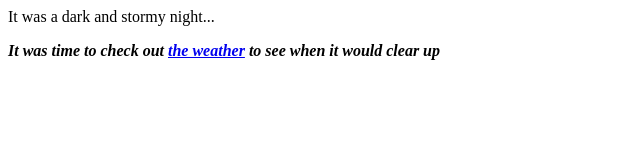
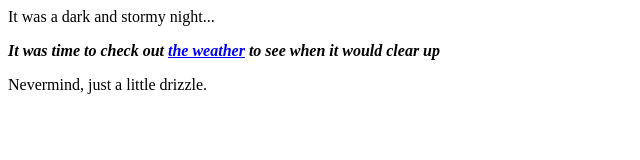
Before and after one commit to bonnierenaee/fireside_story, a plain HTML site: page index.html in a window 1280 px wide. Shown: the whole page, without its empty margins (0-640 px from the left). Drawn offline with Linux system fonts and the light colour scheme.

Commit message:
added third line

```diff
--- a/index.html
+++ b/index.html
@@ -2,5 +2,6 @@
     <body>
       <p>It was a dark and stormy night...</p>
       <p><strong><em>It was time to check out <a href="www.weather.com">the weather</a> to see when it would clear up</em></strong></p>
+      <p>Nevermind, just a little drizzle.</p>
     </body>
   </html>
```
